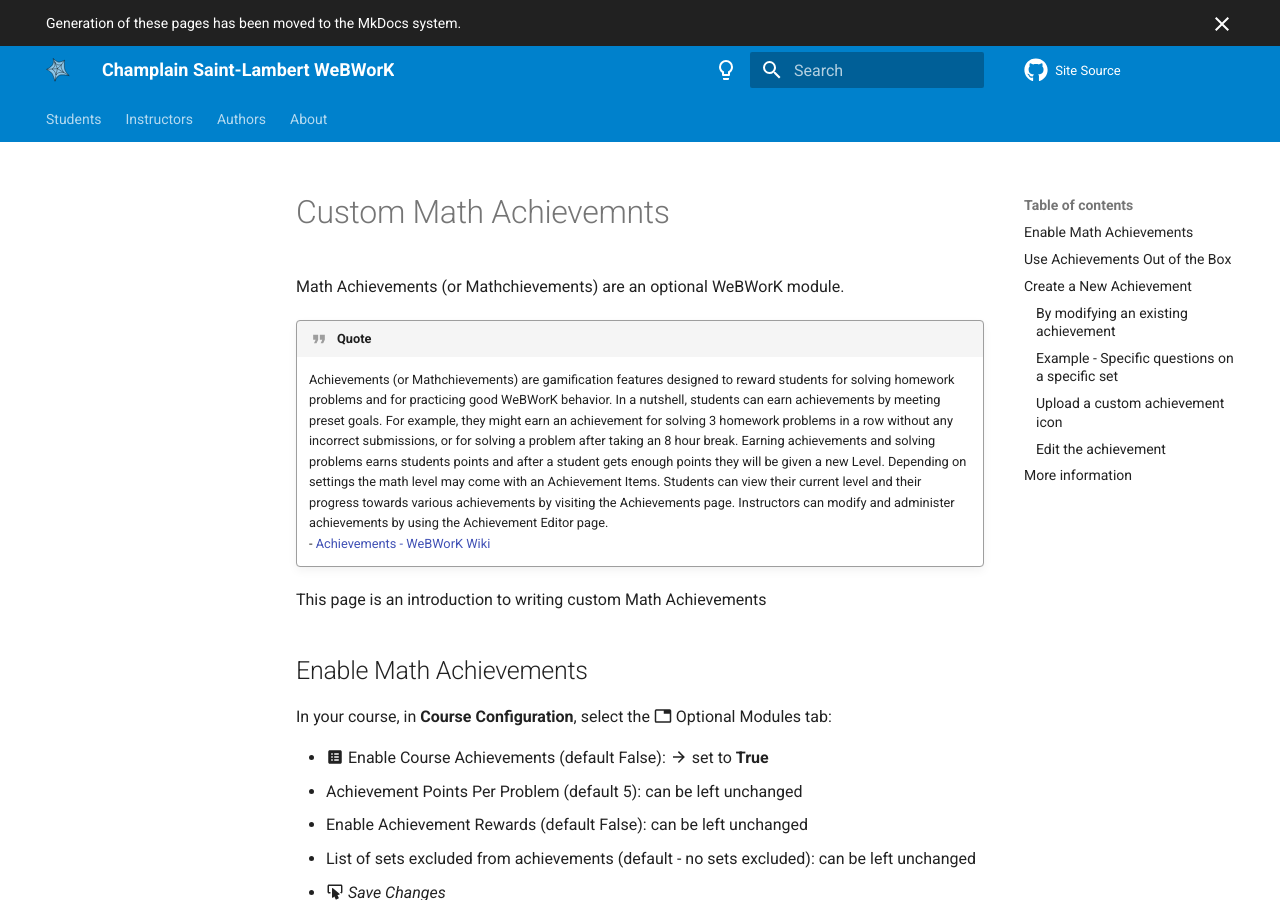
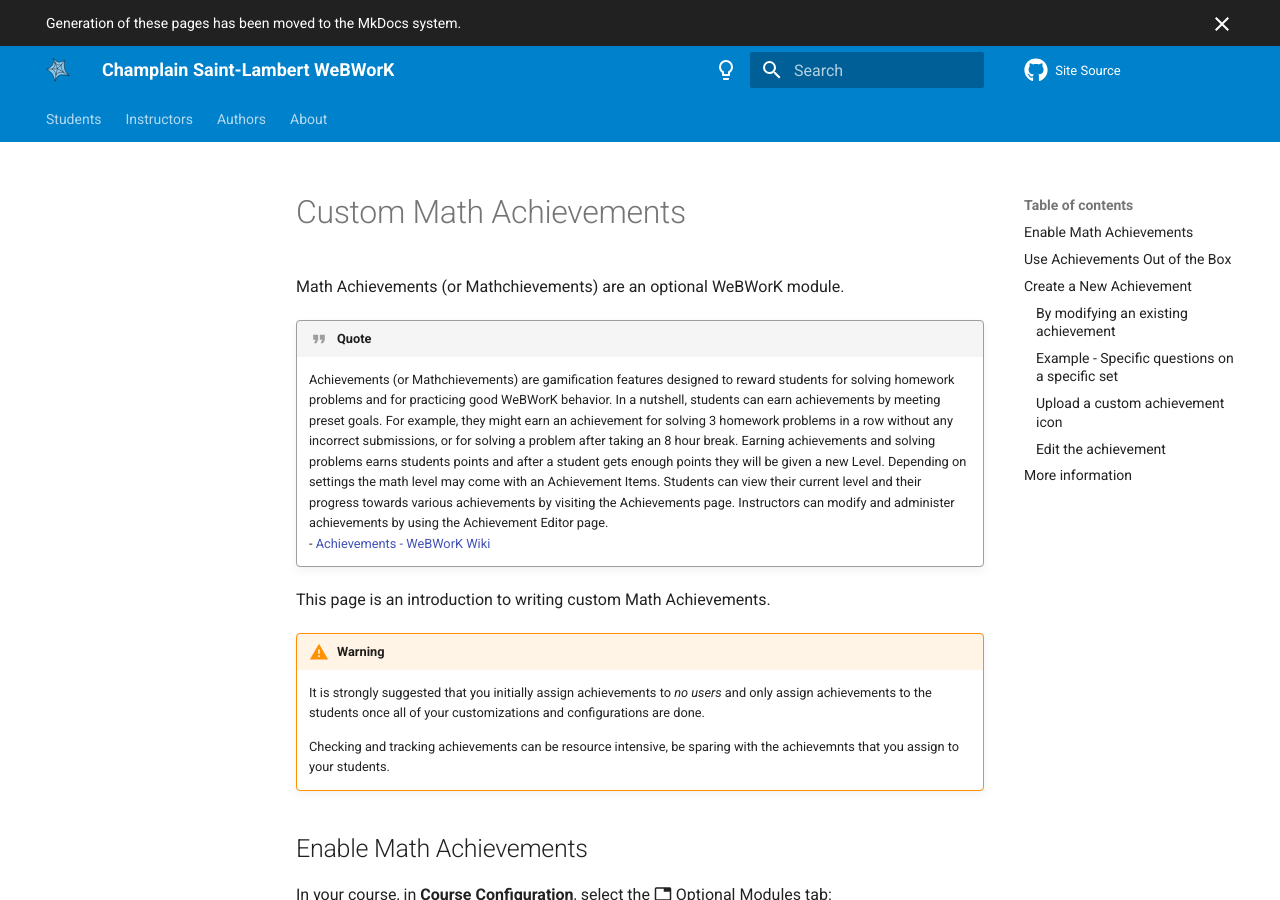
Before and after one commit to cslmath/champlainww.ca, an MkDocs documentation site: the page built from docs/instructors/ins-math-achievements.md, in a window 1280 px wide and 900 px high. Built offline with MkDocs 1.6.1 and Material for MkDocs 9.7.7, drawn with Linux system fonts in a browser that asks for light colours; comment, search, counter and statistics services are not loaded.

Commit message:
Correct typos
ins-math-achievements.md
ins-quiz-tips.md

```diff
--- a/docs/instructors/ins-math-achievements.md
+++ b/docs/instructors/ins-math-achievements.md
@@ -9,7 +9,7 @@
     - math achievements
 ---
 
-# Custom Math Achievemnts
+# Custom Math Achievements
 
 Math Achievements (or Mathchievements) are an optional WeBWorK module.
 !!! quote
@@ -27,7 +27,15 @@
     Instructors can modify and administer achievements by using the Achievement Editor page.
     - [Achievements - WeBWorK Wiki][wiki]
 
-This page is an introduction to writing custom Math Achievements
+This page is an introduction to writing custom Math Achievements.
+
+!!! warning
+
+    It is strongly suggested that you initially assign achievements to _no users_ and only assign achievements
+    to the students once all of your customizations and configurations are done.
+
+    Checking and tracking achievements can be resource intensive, be sparing with the achievemnts
+    that you assign to your students.
 
 ## Enable Math Achievements
 
```
Also changed, not shown: docs/instructors/ins-quiz-tips.md (+1 -1 lines).
